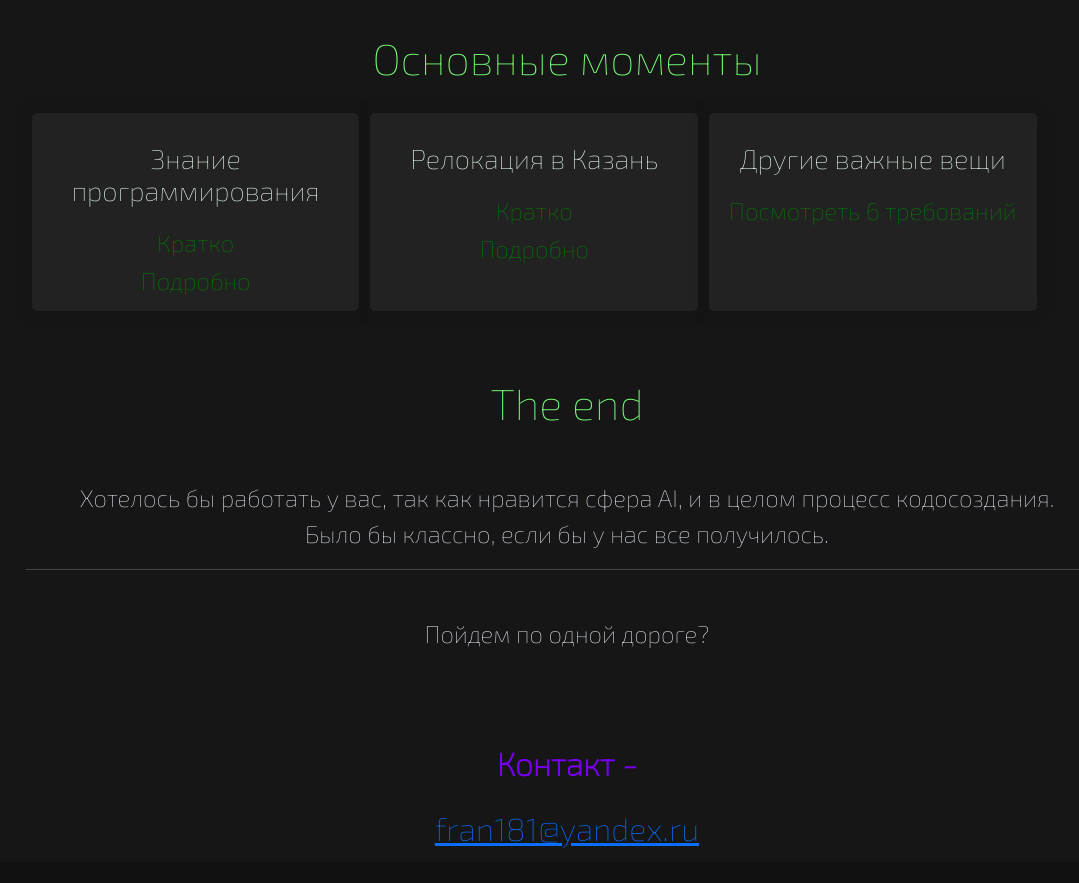
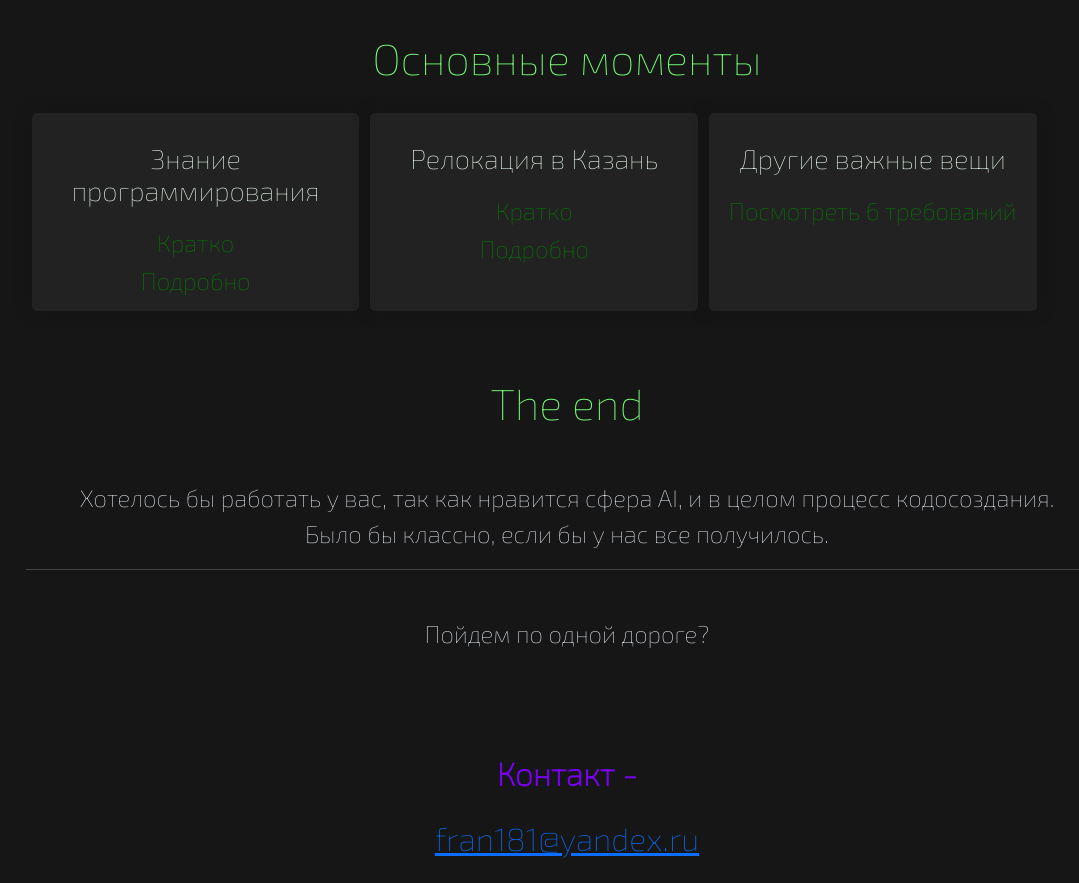
Before and after one commit to Seamurr/seamurr.github.io, a PHP site: page / in a window 1280 px wide. Shown: the part 352-1235 px from the top of the page, without its empty margins (73-1152 px from the left). Before the commit the page ends 1200 px from the top, so only its background shows below. Run offline with PHP 8.4, Linux system fonts and the light colour scheme; some libraries are stand-ins or nearby versions.

Commit message:
Update style.css

```diff
--- a/style.css
+++ b/style.css
@@ -73,7 +73,7 @@ hr {
 	font-size: 2em;
 	color: rgb(120, 0, 240);
 	font-family: 'Exo 2', sans-serif;
-	margin-buttom: 2%;
+	padding: 1%;
 }
 
 .col-md-4
```
